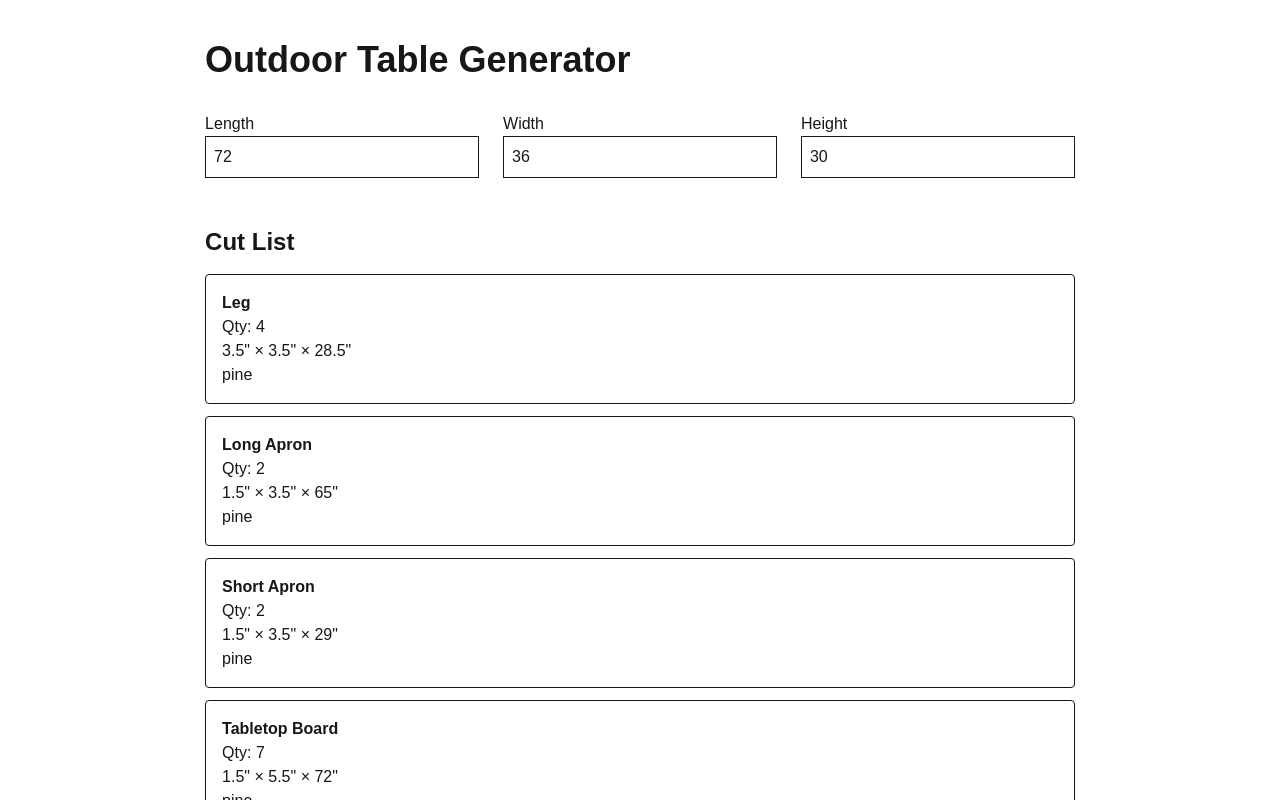
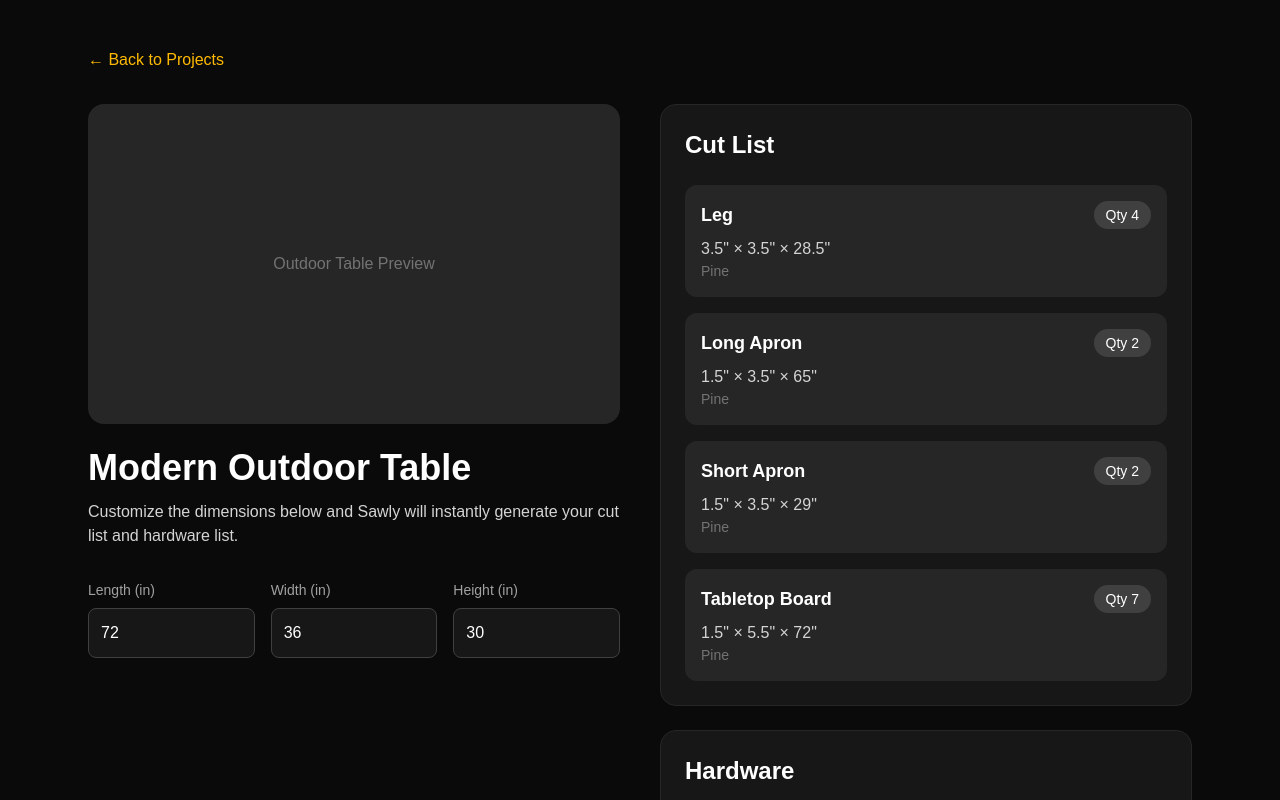
Before and after one commit to mcook2323/Sawly, a Next.js app: page /projects/outdoor-table in a window 1280 px wide. Shown: the top 800 px of the page. Built offline with nearby package versions, Linux system fonts and the light colour scheme.

Commit message:
Redesign outdoor table generator page

```diff
--- a/app/projects/outdoor-table/page.tsx
+++ b/app/projects/outdoor-table/page.tsx
@@ -1,5 +1,6 @@
 "use client";
 
+import Link from "next/link";
 import { useState } from "react";
 import { generateTablePlan } from "@/calculations/table";
 
@@ -17,87 +18,132 @@ export default function OutdoorTablePage() {
   });
 
   return (
-    <main className="max-w-5xl mx-auto p-10">
+    <main className="min-h-screen bg-neutral-950 text-white">
+      <div className="mx-auto max-w-6xl px-6 py-12">
+        <Link
+          href="/"
+          className="mb-8 inline-block text-amber-400 hover:text-amber-300"
+        >
+          ← Back to Projects
+        </Link>
 
-      <h1 className="text-4xl font-bold mb-8">
-        Outdoor Table Generator
+        <div className="grid gap-10 lg:grid-cols-2">
+          {/* Left Side */}
+          <div>
+            <div className="mb-6 h-80 rounded-2xl bg-neutral-800 flex items-center justify-center text-neutral-500">
+              Outdoor Table Preview
+            </div>
+
+            <h1 className="mb-3 text-4xl font-bold">
+              Modern Outdoor Table
             </h1>
 
-      <div className="grid grid-cols-3 gap-6">
+            <p className="mb-8 text-neutral-300">
+              Customize the dimensions below and Sawly will instantly generate
+              your cut list and hardware list.
+            </p>
 
+            <div className="grid grid-cols-3 gap-4">
               <div>
-
-          <label>Length</label>
+                <label className="mb-2 block text-sm text-neutral-400">
+                  Length (in)
+                </label>
 
                 <input
-            className="border p-2 w-full"
                   type="number"
                   value={length}
-            onChange={(e) =>
-              setLength(Number(e.target.value))
-            }
+                  onChange={(e) => setLength(Number(e.target.value))}
+                  className="w-full rounded-lg border border-neutral-700 bg-neutral-900 p-3"
                 />
-
               </div>
 
               <div>
-
-          <label>Width</label>
+                <label className="mb-2 block text-sm text-neutral-400">
+                  Width (in)
+                </label>
 
                 <input
-            className="border p-2 w-full"
                   type="number"
                   value={width}
-            onChange={(e) =>
-              setWidth(Number(e.target.value))
-            }
+                  onChange={(e) => setWidth(Number(e.target.value))}
+                  className="w-full rounded-lg border border-neutral-700 bg-neutral-900 p-3"
                 />
-
               </div>
 
               <div>
-
-          <label>Height</label>
+                <label className="mb-2 block text-sm text-neutral-400">
+                  Height (in)
+                </label>
 
                 <input
-            className="border p-2 w-full"
                   type="number"
                   value={height}
-            onChange={(e) =>
-              setHeight(Number(e.target.value))
-            }
+                  onChange={(e) => setHeight(Number(e.target.value))}
+                  className="w-full rounded-lg border border-neutral-700 bg-neutral-900 p-3"
                 />
-
+              </div>
+            </div>
           </div>
 
-      </div>
-
-      <div className="mt-12">
-
-        <h2 className="text-2xl font-bold mb-4">
+          {/* Right Side */}
+          <div>
+            <div className="rounded-2xl bg-neutral-900 p-6 border border-neutral-800">
+              <h2 className="mb-6 text-2xl font-bold">
                 Cut List
               </h2>
 
+              <div className="space-y-4">
                 {plan.cutList.map((piece) => (
                   <div
                     key={piece.name}
-            className="border rounded p-4 mb-3"
+                    className="rounded-xl bg-neutral-800 p-4"
                   >
-            <strong>{piece.name}</strong>
+                    <div className="flex items-center justify-between">
+                      <h3 className="font-semibold text-lg">
+                        {piece.name}
+                      </h3>
 
-            <div>Qty: {piece.quantity}</div>
-
-            <div>
-              {piece.thickness}" × {piece.width}" × {piece.length}"
+                      <span className="rounded-full bg-neutral-700 px-3 py-1 text-sm">
+                        Qty {piece.quantity}
+                      </span>
                     </div>
 
-            <div>{piece.material}</div>
+                    <p className="mt-2 text-neutral-300">
+                      {piece.thickness}" × {piece.width}" ×{" "}
+                      {piece.length}"
+                    </p>
 
+                    <p className="text-sm text-neutral-500 capitalize">
+                      {piece.material}
+                    </p>
                   </div>
                 ))}
-
+              </div>
             </div>
 
+            <div className="mt-6 rounded-2xl bg-neutral-900 p-6 border border-neutral-800">
+              <h2 className="mb-4 text-2xl font-bold">
+                Hardware
+              </h2>
+
+              <div className="space-y-3">
+                {plan.hardware.map((item) => (
+                  <div
+                    key={item.name}
+                    className="flex items-center justify-between rounded-lg bg-neutral-800 p-4"
+                  >
+                    <span>{item.name}</span>
+
+                    <span className="text-neutral-400">
+                      Qty {item.quantity}
+                    </span>
+                  </div>
+                ))}
+              </div>
+            </div>
+          </div>
+        </div>
+      </div>
     </main>
   );
 }
```
Lines whose indentation alone changed are shown as unchanged.
